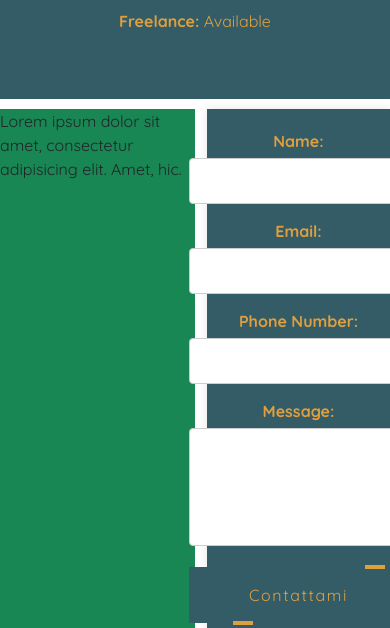
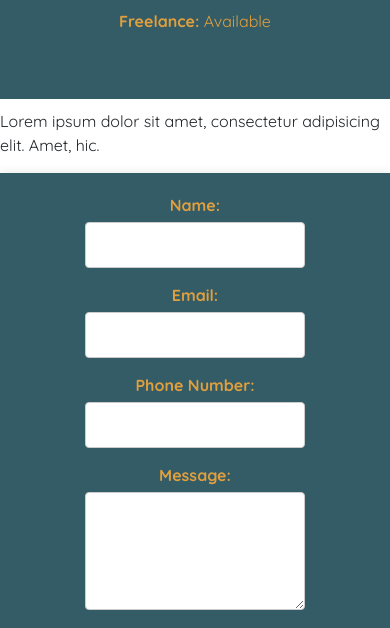
Before and after one commit to mattialucca92/final-repo, a plain HTML site: page index.html in a window 390 px wide. Shown: the part 1502-2130 px from the top of the page. Drawn offline with nearby package versions, Linux system fonts and the light colour scheme.

Commit message:
responsive site

```diff
--- a/assets/style.css
+++ b/assets/style.css
@@ -201,6 +201,10 @@ body {
 
 .custom-area {
     width: 220px !important;
+}
+
+@media screen and (max-width: 768px) {
+
 }
 
 .custom-section {
--- a/index.html
+++ b/index.html
@@ -100,10 +100,10 @@
     </section>
 
     <div class="row custom-section">
-        <div class="col-6 bg-success">
+        <div class="col-lg-6 col-md-6 col-sm-12 col-xs-12">
             <p>Lorem ipsum dolor sit amet, consectetur adipisicing elit. Amet, hic.</p>
         </div>
-        <div class="form col-6">
+        <div class="form col-lg-6 col-md-6 col-sm-12 col-xs-12">
             <form action="/submit_form" method="POST" class="contact-form">
                 <div class="form-group">
                     <label for="name" class="text-center">Name:</label>
@@ -126,7 +126,8 @@
                 </div>
 
                 <div class="form-group">
-                    <button type="submit" class="text-center custom-button" style="--clr:#39FF14"><span>Contattami</span><i></i></button>
+                    <button type="submit" class="text-center custom-button"
+                        style="--clr:#39FF14"><span>Contattami</span><i></i></button>
                 </div>
             </form>
         </div>
```
